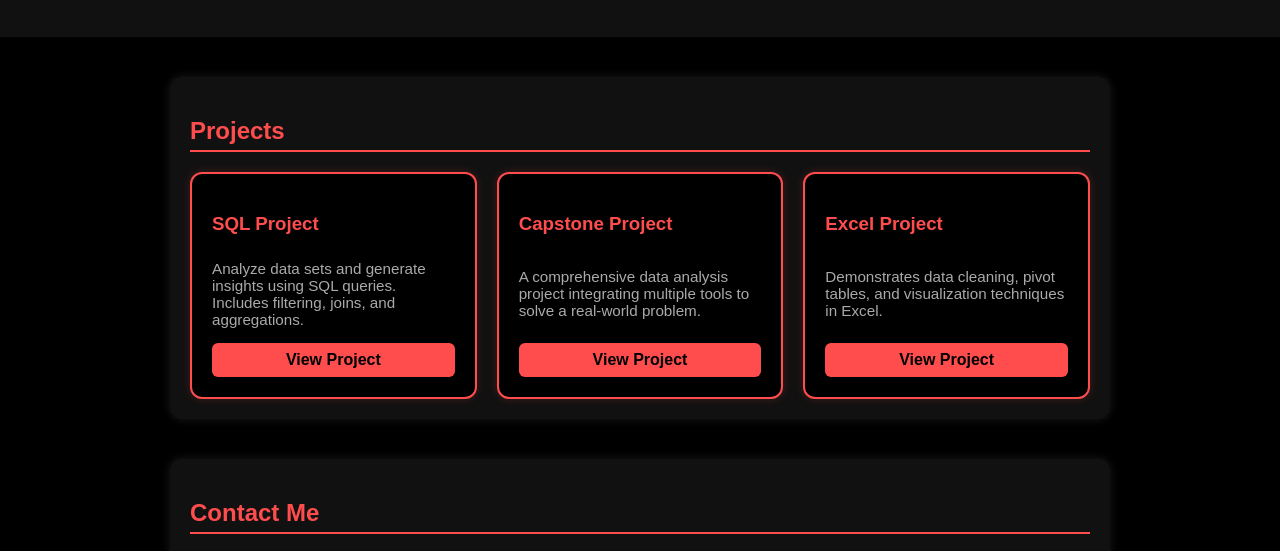
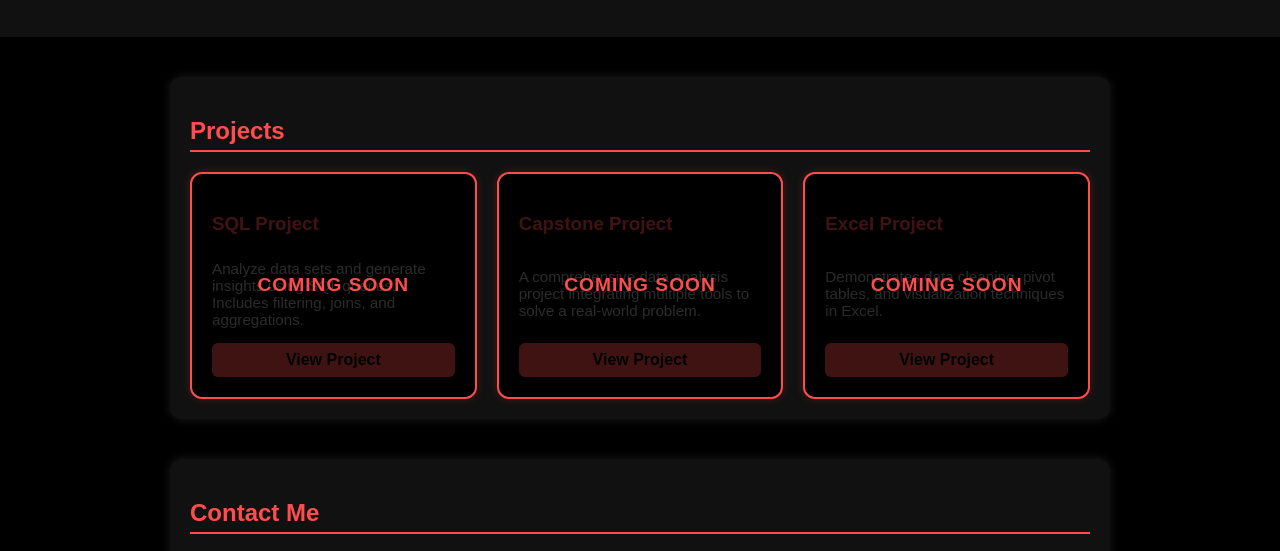
Before and after one commit to karaltayag/karaltayag.github.io, a plain HTML site: page index.html in a window 1280 px wide. Shown: the part 247-798 px from the top of the page. Drawn offline with Linux system fonts and the light colour scheme.

Commit message:
Refactor project card styles and add overlay
Removed list styles and added a 'Coming Soon' overlay for project cards.

```diff
--- a/index.html
+++ b/index.html
@@ -95,15 +95,6 @@
       text-decoration: underline;
     }
 
-    ul {
-      list-style-type: none;
-      padding-left: 0;
-    }
-
-    li {
-      margin: 10px 0;
-    }
-
     footer {
       text-align: center;
       padding: 20px;
@@ -119,6 +110,7 @@
     }
 
     .project-card {
+      position: relative;
       background-color: #000;
       border: 2px solid #ff4d4d;
       border-radius: 12px;
@@ -162,6 +154,25 @@
       background-color: transparent;
       color: #ff4d4d;
       border: 2px solid #ff4d4d;
+    }
+
+    /* ---------- Coming Soon Overlay ---------- */
+    .coming-soon {
+      position: absolute;
+      top: 0;
+      left: 0;
+      width: 100%;
+      height: 100%;
+      background-color: rgba(0, 0, 0, 0.75);
+      display: flex;
+      align-items: center;
+      justify-content: center;
+      border-radius: 12px;
+      font-weight: 700;
+      color: #ff4d4d;
+      font-size: 1.2em;
+      text-transform: uppercase;
+      letter-spacing: 1px;
     }
 
     /* ---------- Responsive ---------- */
@@ -210,16 +221,19 @@
         <h3>SQL Project</h3>
         <p>Analyze data sets and generate insights using SQL queries. Includes filtering, joins, and aggregations.</p>
         <a href="#" class="btn" target="_blank">View Project</a>
+        <div class="coming-soon">Coming Soon</div>
       </div>
       <div class="project-card">
         <h3>Capstone Project</h3>
         <p>A comprehensive data analysis project integrating multiple tools to solve a real-world problem.</p>
         <a href="#" class="btn" target="_blank">View Project</a>
+        <div class="coming-soon">Coming Soon</div>
       </div>
       <div class="project-card">
         <h3>Excel Project</h3>
         <p>Demonstrates data cleaning, pivot tables, and visualization techniques in Excel.</p>
         <a href="#" class="btn" target="_blank">View Project</a>
+        <div class="coming-soon">Coming Soon</div>
       </div>
     </div>
   </section>
```
